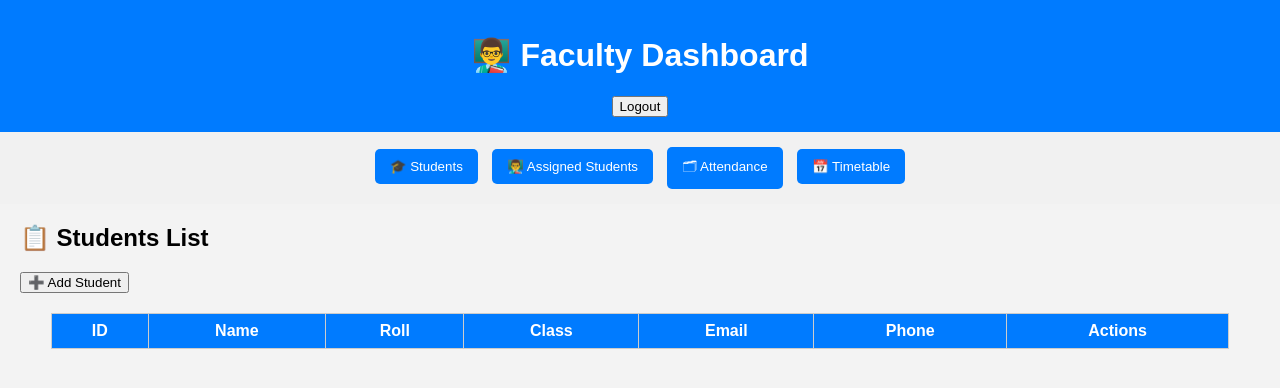
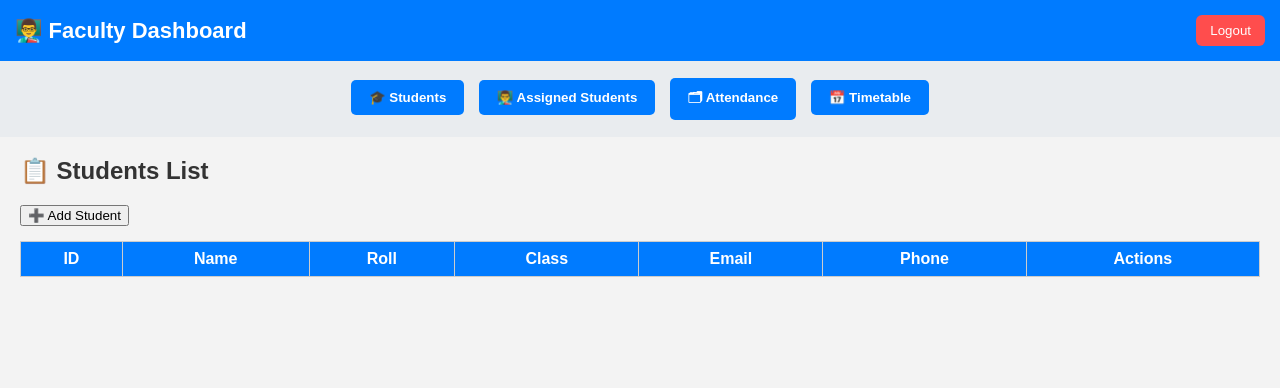
Before and after one commit to NehanShaikh/face, a plain HTML site: page frontend/faculty.html in a window 1280 px wide. Drawn offline with Linux system fonts and the light colour scheme; no server answers; sample sign-in values are in the browser's storage.

Commit message:
Update faculty.html

```diff
--- a/frontend/faculty.html
+++ b/frontend/faculty.html
@@ -4,17 +4,68 @@
 <meta charset="UTF-8">
 <title>Faculty Dashboard</title>
 <style>
-  body { font-family: Arial, sans-serif; background: #f3f3f3; margin: 0; }
-  header { background: #007bff; padding: 15px; color: #fff; text-align: center; }
-  nav { background: #f1f1f1; padding: 10px; text-align: center; }
-  nav button { padding: 10px 15px; margin: 5px; cursor: pointer; border: none; background: #007bff; color: white; border-radius: 5px; }
+  body {
+    font-family: Arial, sans-serif;
+    background: #f3f3f3;
+    margin: 0;
+  }
+  header {
+    background: #007bff;
+    padding: 15px;
+    color: #fff;
+    display: flex;
+    justify-content: space-between;
+    align-items: center;
+  }
+  header h1 { margin: 0; font-size: 22px; }
+  header button {
+    background: #ff4d4d;
+    border: none;
+    color: white;
+    padding: 8px 14px;
+    border-radius: 6px;
+    cursor: pointer;
+  }
+  header button:hover { background: #cc0000; }
+
+  nav { background: #e9ecef; padding: 12px; text-align: center; }
+  nav button {
+    padding: 10px 18px;
+    margin: 5px;
+    cursor: pointer;
+    border: none;
+    background: #007bff;
+    color: white;
+    border-radius: 5px;
+    font-weight: bold;
+    transition: 0.2s;
+  }
   nav button:hover { background: #0056b3; }
+
   section { display: none; padding: 20px; }
-  table { margin: 20px auto; border-collapse: collapse; width: 95%; background: #fff; }
+  section.active { display: block; }
+
+  .card {
+    background: white;
+    padding: 20px;
+    border-radius: 8px;
+    box-shadow: 0 4px 10px rgba(0,0,0,0.1);
+    margin-bottom: 20px;
+  }
+
+  .table-container { overflow-x: auto; }
+  table {
+    margin-top: 15px;
+    border-collapse: collapse;
+    width: 100%;
+    background: #fff;
+  }
   th, td { border: 1px solid #ccc; padding: 8px; text-align: center; }
   th { background: #007bff; color: #fff; }
-  h2 { margin-top: 0; }
-  .active { display: block; }
+  tr:hover td { background: #f9f9f9; }
+
+  h2 { margin-top: 0; color: #333; }
+  .action-btn { cursor: pointer; border: none; background: none; font-size: 16px; }
 </style>
 </head>
 <body>
```
